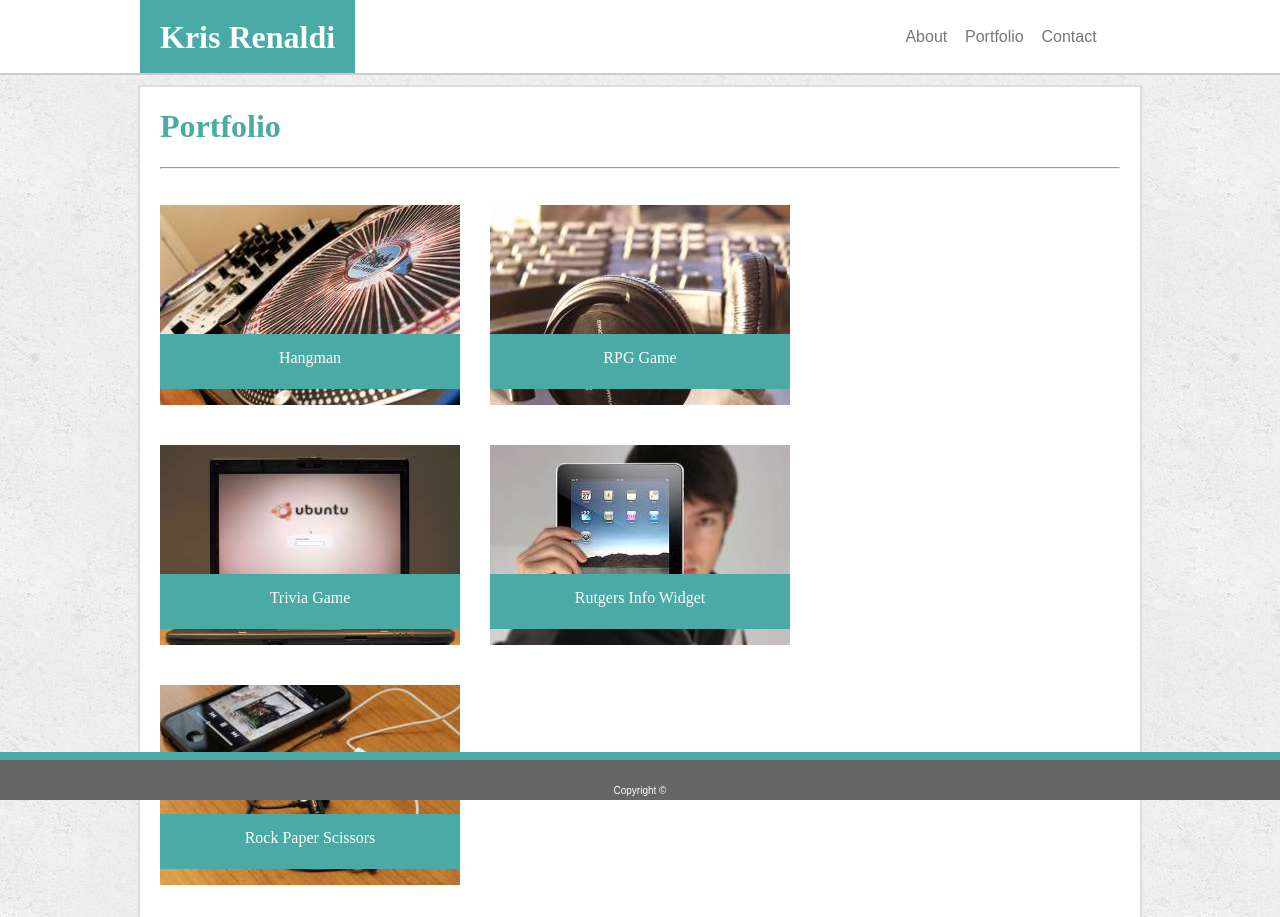
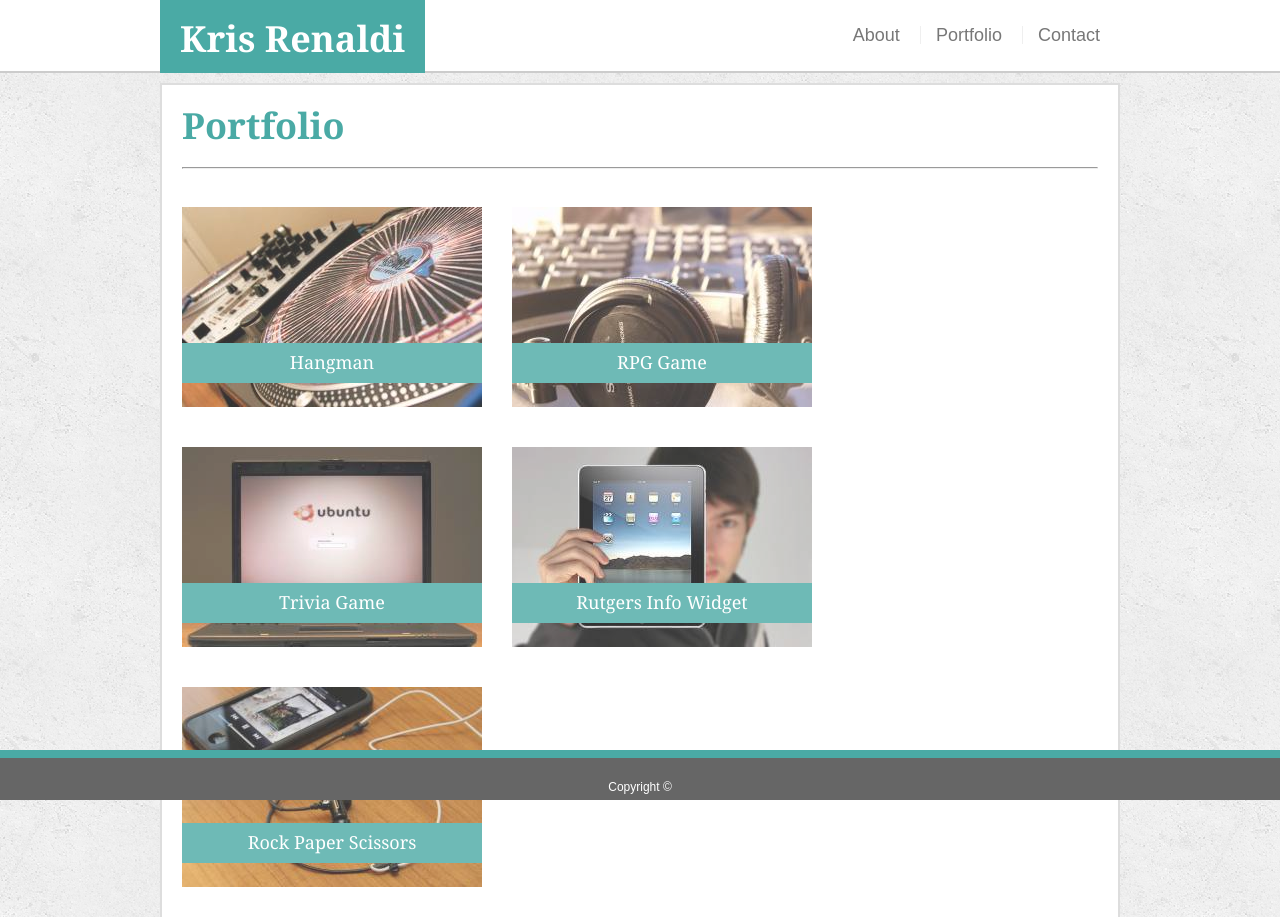
Before and after one commit to krenaldi/Responsive-Portfolio, a plain HTML site: page portfolio.html in a window 1280 px wide. Shown: the top 917 px of the page. Drawn offline with Linux system fonts and the light colour scheme.

Commit message:
Added meta tag to html files for media query settings

```diff
--- a/assets/css/style.css
+++ b/assets/css/style.css
@@ -1,17 +1,28 @@
+/* Main body format */
+
 body {
     background-image: url(../images/concrete_seamless.png);
-    overflow: auto;
+    font-family: Arial, "Helvetica Neue", Helvetica, sans-serif;
+    font-size: 18px;
+    line-height: 34px;
+    color: #777777;
 }
 
-h1{
-    font-family: 'Times New Roman', Times, serif;
+* {
+  box-sizing: border-box;
 }
 
-nav,
-p,
-label {
-    font-family: Arial, Helvetica, sans-serif;
-    color: #777777;
+h1,
+h3 {
+    font-family: Georgia, Times, "Times New Roman", serif;
+}
+
+/* header */
+header {
+    background-color: #ffffff;
+    border-bottom: 2px solid #cccccc;
+    height: 75px;
+    margin: -10px -10px 0 -10px;
 }
 .name {
     position: relative;
@@ -23,43 +34,46 @@ label {
     float: left;
     text-align: center;
 }
-.navbar {
-    margin: 0;
-    padding: 10px;
+
+/* navbar */
+nav {
     float: right;
 }
-a {
+nav a {
+    display: inline-block;
+    padding-left: 15px;
+    margin-left: 15px;
+    line-height: 18px;
+    color: #777777;
     text-decoration-line: none;
-    color: #ffffff;
+    border-left: 1px solid #efefef;
 }
-a.link {
-    text-decoration-line: none;
-    color: #777777;
+
+/* removes left border from About link in navbar */
+nav a:first-child {
+  border-left: 0 none;
 }
-a.link:hover {
+
+nav a:hover {
     font-weight: bold;
 }
-header {
-    background-color: #ffffff;
-    border-bottom: 2px solid #cccccc;
-    height: 75px;
-    margin: -10px -10px 0 -10px;
-}
 
-.wrapper {
+
+.container {
     width: 960px;
     padding: 20px;
     margin: 0 auto;
 }
-.main-wrapper {
+.main-section {
     width: 960px;
     background-color: #ffffff;
-    padding: 0 20px 25px 20px;
+    padding: 0 20px 35px 20px;
     border: 2px solid #dddddd;
     margin: 0 auto;
     margin-top: 10px;
+    margin-bottom: 10px;
     overflow: auto;
-    clear: both;
+
 }
 #bio-image {
     width: 200px;
@@ -67,6 +81,8 @@ header {
     margin-right: 20px;
     float: left;
   }
+
+  /* footer */
   footer {
     position: fixed;
     bottom: 0;
@@ -75,25 +91,31 @@ header {
     background-color: #666666;
     color: #ffffff;
     border-top: 8px solid #4aaaa5;
-    height: 40px;
+    height: 50px;
     text-align: center;
-    font-size: x-small;
+    font-size: 12px;
+    line-height: 9px;
     z-index: 2;
 }
+
+/* portfolio page */
 .portfolio-image {
     position: relative;
     width: 300px;
     height: 200px;
     margin: 20px 30px 20px 0;
     float: left;
+    border: 0 none;
+    opacity: 0.8;
   }
 div.portfolio-banner {
     position: absolute;
     width: 300px;
     height: 40px;
     background-color: #4aaaa5;
+    font-family: Georgia, Times, "Times New Roman", serif;
     color: #ffffff;
-    padding-top: 15px;
+    padding-top: 2px;
     text-align: center;
     z-index: 1;
     margin-right: 0;
@@ -102,6 +124,12 @@ div.portfolio-banner {
 div.portfolio-banner:hover {
     background-color: #4882B8;
 }
+
+.portfolio-image:hover {
+  opacity: 1.0;
+}
+
+/* contact page */
 input[type=text] {
     width: 100%;
     padding: 10px 10px;
--- a/portfolio.html
+++ b/portfolio.html
@@ -3,27 +3,28 @@
 
 <head>
   <meta charset="UTF-8">
+  <meta name="viewport" content="width=device-width, initial-scale=1.0">
 
-  <title>Portfolio</title>
+  <title>Responsive Portfolio</title>
   <link rel="stylesheet" type="text/css" href="assets/css/style.css">
 
 </head>
 
 <body>
     <header>
-        <div class="wrapper">
+        <div class="container">
           <div class="name"><h1>Kris Renaldi</h1></div>
-          <div class="navbar">
+          <div>
             <nav>
-              <a href="index.html" class="link">About</a> &nbsp;&nbsp;
-              <a href="#" class="link">Portfolio</a> &nbsp;&nbsp;
-              <a href="contact.html" class="link">Contact</a> &nbsp;&nbsp;
+              <a href="index.html">About</a>
+              <a href="#">Portfolio</a>
+              <a href="contact.html">Contact</a>
             </nav>
           </div>
           </div>
       </header>
-      <div class="main">
-          <div class="main-wrapper">
+
+      <div class="main-section">
             <h1 style="color:#4aaaa5">Portfolio</h1>
             <hr>
             <p>
@@ -43,8 +44,8 @@
                 <a href="#"><div class="portfolio-banner">Rock Paper Scissors</div></a>
               </section>
 
-          </div>
-        </div>
+      </div>
+
     <footer>
       <div class="footer">
         <p style="color:#ffffff;margin-top:25px">Copyright &copy;</p>
```
Also changed, not shown: contact.html (+10 -9 lines), index.html (+11 -10 lines).
